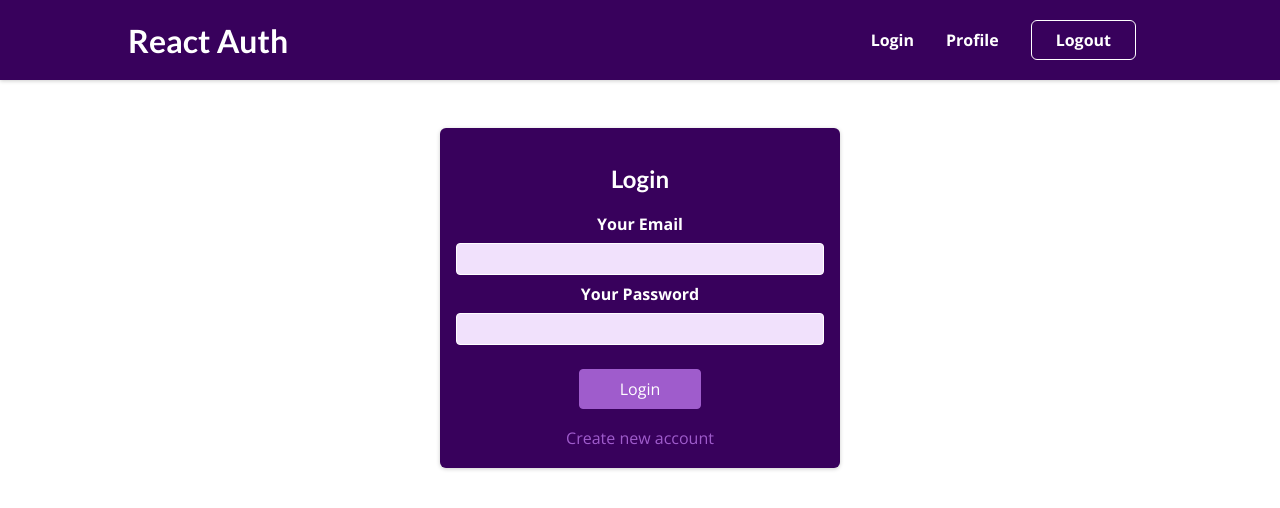
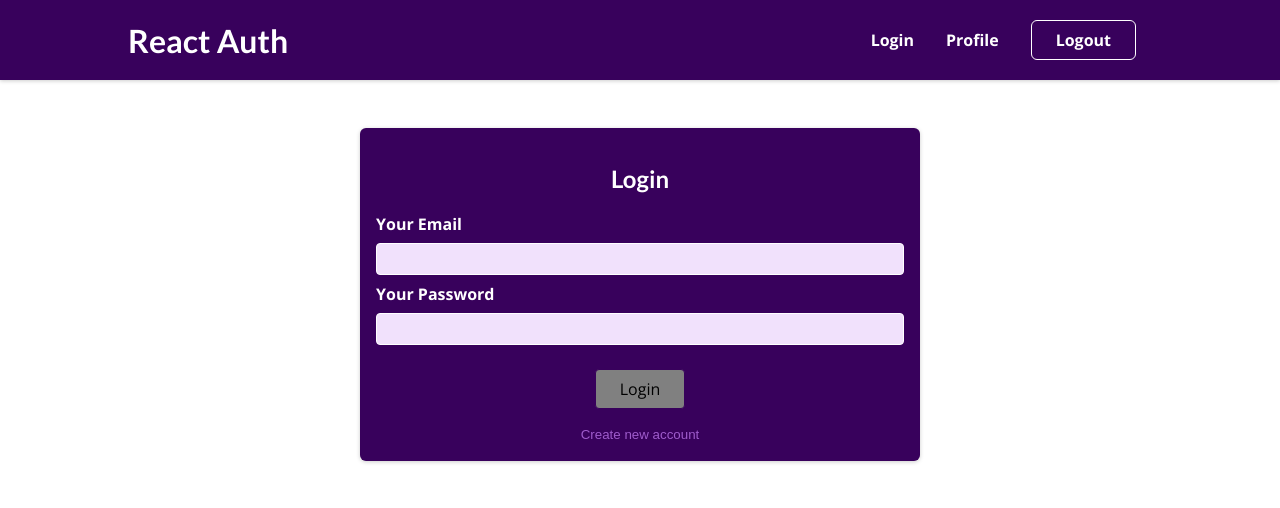
Before and after one commit to git-commit-100/PracticeReact, a React (Create React App) app: page /auth in a window 1280 px wide. Shown: the top 508 px of the page. Built offline with nearby package versions, Linux system fonts and the light colour scheme.

Commit message:
signup request done

```diff
--- a/src/components/Auth/AuthForm.js
+++ b/src/components/Auth/AuthForm.js
@@ -1,38 +1,140 @@
-import { useState } from 'react';
-
-import classes from './AuthForm.module.css';
+import { useEffect, useState } from "react";
+import useHttp from "../../hooks/useHttp";
+import useInput from "../../hooks/useInput";
+import classes from "./AuthForm.module.css";
+import LoadingSpinner from "../UI/LoadingSpinner";
 
 const AuthForm = () => {
+  let isFormValid = false;
   const [isLogin, setIsLogin] = useState(true);
+  const { data, error, status, sendRequest } = useHttp();
+  const loading = status === "pending";
+
+  useEffect(() => {
+    if (status === "completed") {
+      if (error) {
+        console.log(error);
+      }
+
+      let { error: errorFromFirebase } = data;
+      if (errorFromFirebase) {
+        console.log({ errorFromFirebase });
+      }
+
+      if (!errorFromFirebase && data) {
+        console.log("success", data);
+      }
+    }
+  }, [status, data, error]);
+
+  const {
+    inputValue: emailInput,
+    isInputValid: isEmailValid,
+    isInputTouched: isEmailTouched,
+    handleInputChange: handleEmailChange,
+    handleInputBlur: handleEmailBlur,
+  } = useInput(
+    (email) => email.trim() !== "" && email.includes("@") && email.includes(".")
+  );
+
+  const {
+    inputValue: passwordInput,
+    isInputValid: isPasswordValid,
+    isInputTouched: isPasswordTouched,
+    handleInputChange: handlePasswordChange,
+    handleInputBlur: handlePasswordBlur,
+  } = useInput((pass) => pass.length > 7);
+
+  if (isEmailValid && isPasswordValid) {
+    isFormValid = true;
+  }
 
   const switchAuthModeHandler = () => {
     setIsLogin((prevState) => !prevState);
   };
 
+  function handleFormSubmit(e) {
+    e.preventDefault();
+
+    if (isLogin) {
+      //...login
+      console.log("login");
+    } else {
+      //...signup
+      console.log("signup");
+      const newUser = {
+        id: new Date().getTime(),
+        email: emailInput,
+        password: passwordInput,
+      };
+      sendRequest({
+        url: "https://identitytoolkit.googleapis.com/v1/accounts:signUp?key=",
+        method: "POST",
+        headers: { "Content-type": "application/json" },
+        body: newUser,
+      });
+    }
+  }
+
+  //DOM helpers
+  const invalidEmail = isEmailTouched && !isEmailValid;
+  const invalidPassword = isPasswordTouched && !isPasswordValid;
+
   return (
+    <>
+      {loading && <LoadingSpinner />}
       <section className={classes.auth}>
-      <h1>{isLogin ? 'Login' : 'Sign Up'}</h1>
-      <form>
+        <h1>{isLogin ? "Login" : "Sign Up"}</h1>
+        <form onSubmit={handleFormSubmit}>
           <div className={classes.control}>
-          <label htmlFor='email'>Your Email</label>
-          <input type='email' id='email' required />
+            <label htmlFor="email">Your Email</label>
+            <input
+              type="text"
+              id="email"
+              className={invalidEmail ? classes.invalid : classes.valid}
+              value={emailInput}
+              onChange={handleEmailChange}
+              onBlur={handleEmailBlur}
+            />
+            {invalidEmail && (
+              <p className={classes.errorText}>Enter a valid email</p>
+            )}
           </div>
           <div className={classes.control}>
-          <label htmlFor='password'>Your Password</label>
-          <input type='password' id='password' required />
+            <label htmlFor="password">Your Password</label>
+            <input
+              type="password"
+              id="password"
+              className={invalidPassword ? classes.invalid : ""}
+              value={passwordInput}
+              onChange={handlePasswordChange}
+              onBlur={handlePasswordBlur}
+            />
+            {invalidPassword && (
+              <p className={classes.errorText}>
+                Password must be more than 7 characters
+              </p>
+            )}
           </div>
           <div className={classes.actions}>
-          <button>{isLogin ? 'Login' : 'Create Account'}</button>
             <button
-            type='button'
+              className="btn login-btn"
+              disabled={!isFormValid}
+              type="submit"
+            >
+              {isLogin ? "Login" : "Create Account"}
+            </button>
+            <button
+              type="button"
               className={classes.toggle}
               onClick={switchAuthModeHandler}
             >
-            {isLogin ? 'Create new account' : 'Login with existing account'}
+              {isLogin ? "Create new account" : "Login with existing account"}
             </button>
           </div>
         </form>
       </section>
+    </>
   );
 };
 
--- a/src/components/Auth/AuthForm.module.css
+++ b/src/components/Auth/AuthForm.module.css
@@ -1,7 +1,7 @@
 .auth {
   margin: 3rem auto;
   width: 95%;
-  max-width: 25rem;
+  max-width: 35rem;
   border-radius: 6px;
   background-color: #38015c;
   box-shadow: 0 1px 4px rgba(0, 0, 0, 0.2);
@@ -18,9 +18,18 @@
   margin-bottom: 0.5rem;
 }
 
+p.errorText {
+  color: lightsalmon;
+  text-align: left;
+  margin-block: 0;
+  margin-top: 0.5rem;
+  margin-bottom: 1rem;
+}
+
 .control label {
   display: block;
   color: white;
+  text-align: left;
   font-weight: bold;
   margin-bottom: 0.5rem;
 }
@@ -36,26 +45,16 @@
   padding: 0.25rem;
 }
 
+.control input.invalid {
+  background-color: lightsalmon;
+  border: 1px solid rgb(211, 9, 9);
+}
+
 .actions {
   margin-top: 1.5rem;
   display: flex;
   flex-direction: column;
   align-items: center;
-}
-
-.actions button {
-  cursor: pointer;
-  font: inherit;
-  color: white;
-  background-color: #9f5ccc;
-  border: 1px solid #9f5ccc;
-  border-radius: 4px;
-  padding: 0.5rem 2.5rem;
-}
-
-.actions button:hover {
-  background-color: #873abb;
-  border-color: #873abb;
 }
 
 .actions .toggle {
--- a/src/components/StartingPage/StartingPageContent.js
+++ b/src/components/StartingPage/StartingPageContent.js
@@ -1,9 +1,13 @@
-import classes from './StartingPageContent.module.css';
+import { Link } from "react-router-dom";
+import classes from "./StartingPageContent.module.css";
 
 const StartingPageContent = () => {
   return (
     <section className={classes.starting}>
-      <h1>Welcome on Board!</h1>
+      <h3>Welcome to React Authentication</h3>
+      <Link className="btn" to="/auth">
+        Go To Login Page
+      </Link>
     </section>
   );
 };
--- a/src/components/StartingPage/StartingPageContent.module.css
+++ b/src/components/StartingPage/StartingPageContent.module.css
@@ -3,6 +3,6 @@
   text-align: center;
 }
 
-.starting h1 {
-  font-size: 5rem;
+.starting h3 {
+  font-size: 3rem;
 }
--- /dev/null
+++ b/src/components/UI/LoadingSpinner.js
@@ -0,0 +1,12 @@
+import React from "react";
+import styles from "./LoadingSpinner.module.css";
+
+function LoadingSpinner() {
+  return (
+    <div className={styles["spinner-div"]}>
+      <div className={styles["spinner"]}></div>
+    </div>
+  );
+}
+
+export default LoadingSpinner;
--- /dev/null
+++ b/src/components/UI/LoadingSpinner.module.css
@@ -0,0 +1,31 @@
+div.spinner-div {
+  position: fixed;
+  top: 5rem;
+  left: 0;
+  width: 100%;
+  height: 100%;
+  background-color: white;
+  z-index: 11;
+}
+
+div.spinner {
+  position: relative;
+  top: 30%;
+  left: 45%;
+  width: 100px;
+  height: 100px;
+  border: 10px solid blueviolet;
+  border-color: blueviolet transparent blueviolet transparent;
+  border-radius: 50%;
+  animation: spin 1.2s linear infinite;
+}
+
+@keyframes spin {
+  0% {
+    transform: rotate(0deg);
+  }
+
+  100% {
+    transform: rotate(360deg);
+  }
+}
--- /dev/null
+++ b/src/hooks/useHttp.js
@@ -0,0 +1,67 @@
+import { useReducer } from "react";
+
+const API_KEY = "AIzaSyDOBG9uLTA7zw9QadZBKhEWtI48-DYzZfA";
+
+const httpInitialState = {
+  data: null,
+  error: null,
+  status: null,
+};
+
+function httpReducer(state, action) {
+  if (action.type === "SEND") {
+    return {
+      status: "pending",
+      error: null,
+      data: null,
+    };
+  }
+
+  if (action.type === "ERROR") {
+    return {
+      status: "completed",
+      error: action.error,
+      data: null,
+    };
+  }
+
+  if (action.type === "SUCCESS") {
+    return {
+      status: "completed",
+      error: null,
+      data: action.response,
+    };
+  }
+
+  return state;
+}
+
+function useHttp() {
+  const [httpState, dispatch] = useReducer(httpReducer, httpInitialState);
+
+  async function sendRequest(requestConfig) {
+    try {
+      dispatch({ type: "SEND" });
+      const { url, method, headers, body } = requestConfig;
+      const response = await fetch(`${url}${API_KEY}`, {
+        method: method ? method : "GET",
+        body: body ? JSON.stringify(body) : null,
+        headers: headers ? headers : {},
+      });
+
+      const data = await response.json();
+      dispatch({ type: "SUCCESS", response: data });
+    } catch (error) {
+      dispatch({ type: "ERROR", error: error.message });
+    }
+  }
+
+  return {
+    data: httpState.data,
+    error: httpState.error,
+    status: httpState.status,
+    sendRequest,
+  };
+}
+
+export default useHttp;
--- /dev/null
+++ b/src/hooks/useInput.js
@@ -0,0 +1,26 @@
+import { useState } from "react";
+
+function useInput(validateValue) {
+  const [inputValue, setInputValue] = useState("");
+  const [isInputTouched, setIsInputTouched] = useState(false);
+
+  let isInputValid = validateValue(inputValue);
+
+  function handleInputChange(e) {
+    setInputValue(e.target.value);
+  }
+
+  function handleInputBlur(e) {
+    setIsInputTouched(true);
+  }
+
+  return {
+    inputValue,
+    isInputTouched,
+    handleInputChange,
+    handleInputBlur,
+    isInputValid,
+  };
+}
+
+export default useInput;
--- a/src/index.css
+++ b/src/index.css
@@ -1,11 +1,12 @@
-@import url('https://fonts.googleapis.com/css2?family=Lato:wght@700&family=Open+Sans:wght@400;700&display=swap');
+@import url("https://fonts.googleapis.com/css2?family=Lato:wght@700&family=Open+Sans:wght@400;700&display=swap");
 
 * {
   box-sizing: border-box;
 }
 
 body {
-  font-family: 'Open Sans', 'Lato', sans-serif;
+  position: relative;
+  font-family: "Open Sans", "Lato", sans-serif;
   margin: 0;
 }
 
@@ -15,5 +16,29 @@ h3,
 h4,
 h5,
 h6 {
-  font-family: 'Lato', sans-serif;
+  font-family: "Lato", sans-serif;
 }
+
+.btn {
+  font: inherit;
+  cursor: pointer;
+  padding: 0.5rem 1.5rem;
+  border-radius: 4px;
+  background-color: blueviolet;
+  color: white;
+  border: 1px solid #38015c;
+  text-align: center;
+  text-decoration: none;
+}
+
+.btn:hover {
+  background-color: rgb(106, 33, 173);
+  border-color: #540d83;
+}
+
+button[disabled],
+button[disabled]:hover {
+  background-color: gray;
+  color: black;
+  cursor: not-allowed;
+}
```
Also changed, not shown: 1 other file (tests, documents, lock files or other folders). Lines whose indentation alone changed are shown as unchanged.
